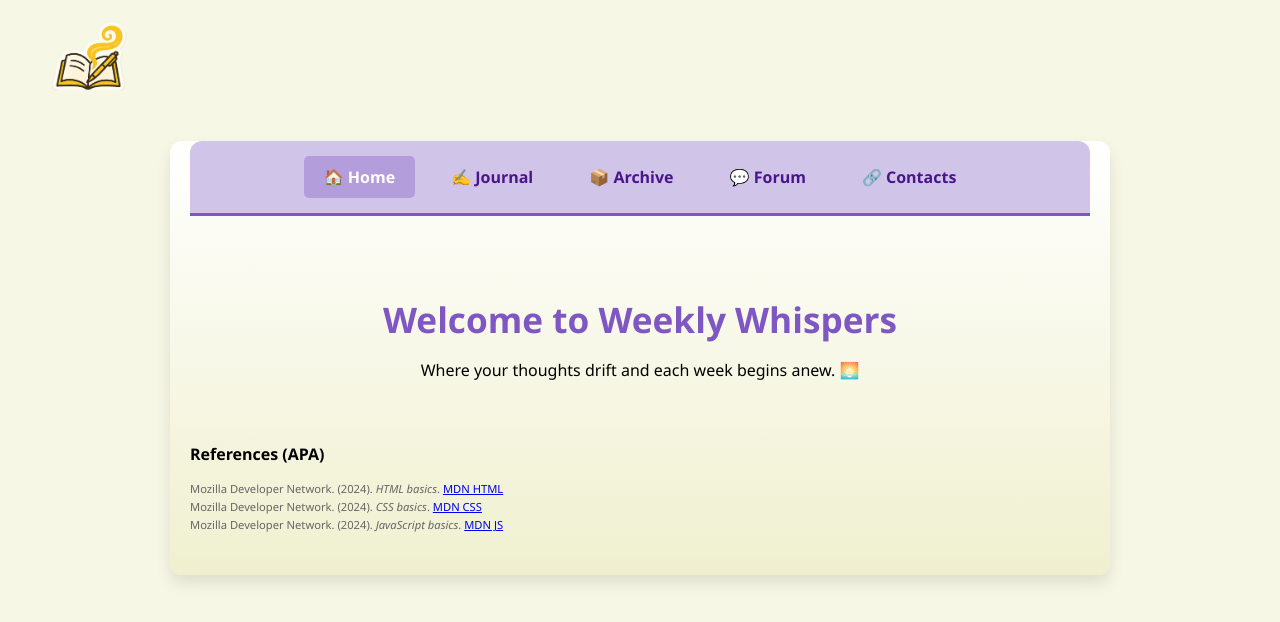
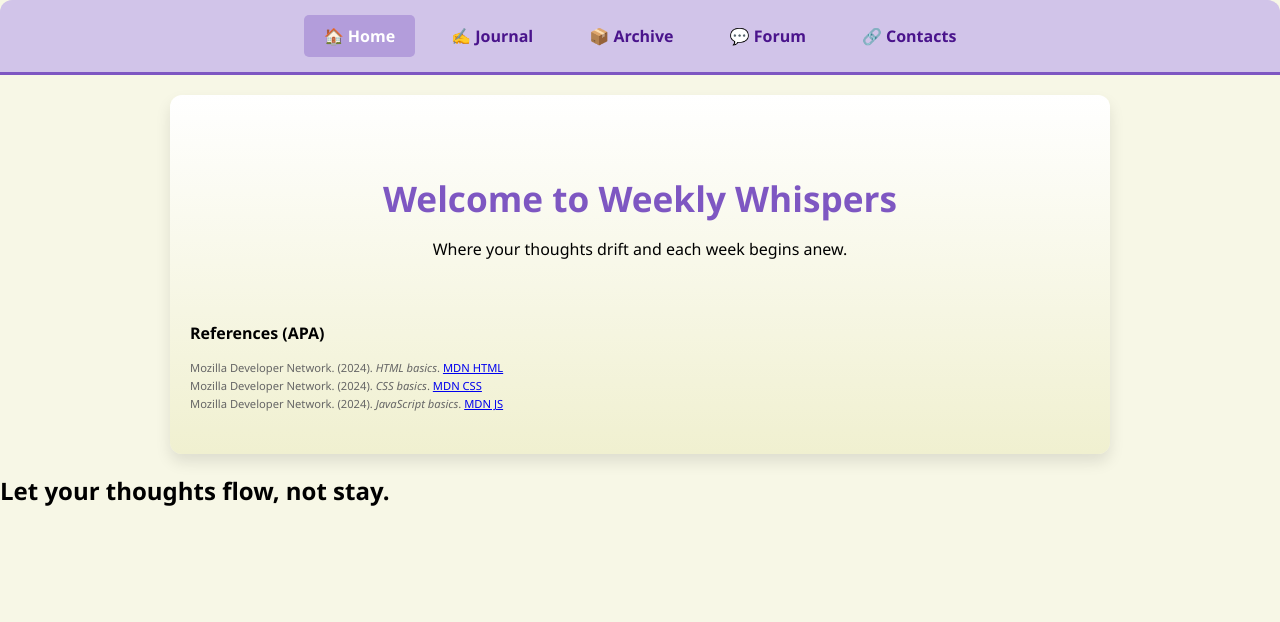
Before and after one commit to VentiiLatte/WDProjStrontiumYague, a plain HTML site: page index.html in a window 1280 px wide. Drawn offline with Linux system fonts and the light colour scheme.

Commit message:
Update index.html

```diff
--- a/index.html
+++ b/index.html
@@ -11,12 +11,7 @@
 </head>
 <body>
     <!-- Logo -->
-    <figure>
-        <img src="image.png" alt="Weekly Whispers Logo" class="site-logo" height="100px">
-    </figure>
 
-    <div class="container">
-        <!-- Navigation Bar -->
     <nav class="navbar">
         <a href="#" class="nav-link" data-target="home" id="nav-home">🏠 Home</a>
         <a href="#" class="nav-link" data-target="journal" id="nav-journal">✍️ Journal</a>
@@ -24,11 +19,11 @@
         <a href="#" class="nav-link" data-target="forum" id="nav-forum">💬 Forum</a>
         <a href="#" class="nav-link" data-target="contacts" id="nav-contacts">🔗 Contacts</a>
     </nav>
-
+    <div class="container">
         <!-- Sections -->
         <section id="home" class="content-section">
             <h2>Welcome to Weekly Whispers</h2>
-            <p>Where your thoughts drift and each week begins anew. 🌅</p>
+            <p>Where your thoughts drift and each week begins anew.</p>
         </section>
 
         <section id="journal" class="content-section">
@@ -93,7 +88,11 @@
             </p>
         </footer>
     </div>
-
+    <footer>
+        <nav class="quotebar">
+            <h2>Let your thoughts flow, not stay.</a>
+        </nav>
+    </footer>
     <!-- External JS -->
     <script src="script.js"></script>
 </body>
```
Lines whose indentation alone changed are shown as unchanged.
